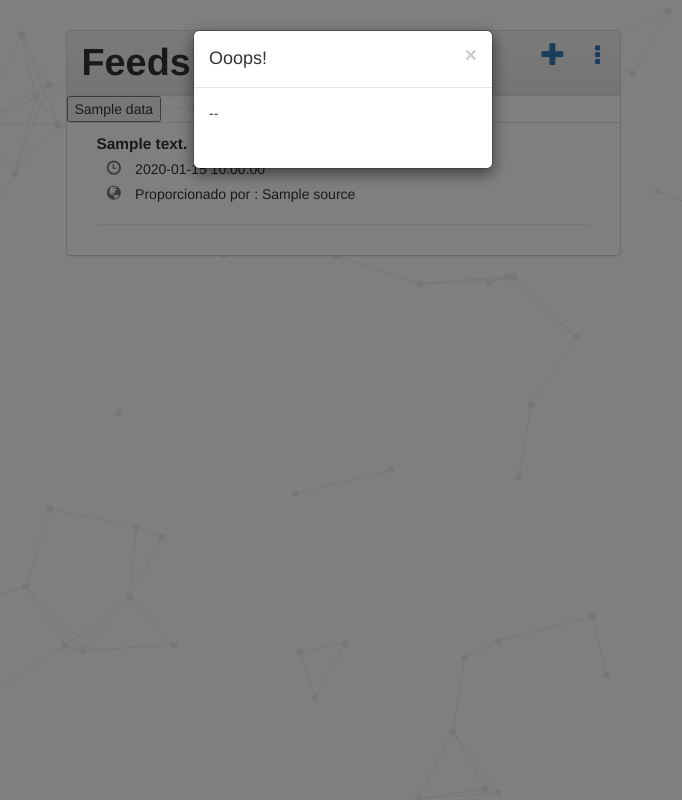
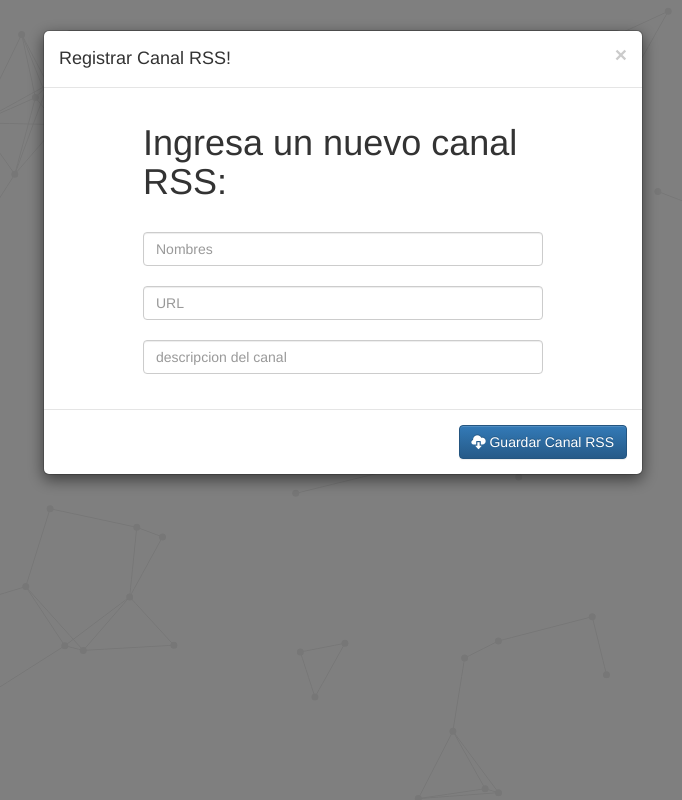
Before and after one commit to juanmisak/RSS-reader-multi-threads, a Python web app: template RSS/web/templates/home.html in a window 1280 px wide, after a click that opens the changed part. Shown: the whole page, without its empty margins (297-979 px from the left). Run offline with Jinja, Linux system fonts and the light colour scheme; the template is opened without the code that fills it: most values are stand-ins (such as "Sample title", 1, 10 or a date in 2020); some libraries are stand-ins or nearby versions.

Commit message:
Add new channels

```diff
--- a/RSS/web/templates/home.html
+++ b/RSS/web/templates/home.html
@@ -334,17 +334,43 @@ $(function(){
       </div>
     </div>
 
-
     <div id="cant-do-all-the-work-for-you" class="modal fade bs-example-modal-sm" tabindex="-1" role="dialog" aria-labelledby="mySmallModalLabel" aria-hidden="true">
-        <div class="modal-dialog modal-sm">
+        <div class="modal-dialog modal-md">
             <div class="modal-content">
                 <div class="modal-header">
                     <button type="button" class="close" data-dismiss="modal" aria-hidden="true">×</button>
-                    <h4 class="modal-title" id="mySmallModalLabel">Ooops!</h4>
+                    <h4 class="modal-title" id="mySmallModalLabel">Registrar Canal RSS!</h4>
                 </div>
                 <div class="modal-body">
-                    <p>--</p><br/>
-                </div>
+                                <!--iframe id="iframe" src="" style="zoom:0.60" width="99.6%" height="450" frameborder="0"></iframe-->
+                                    <form id='canalnuevo' action='addnewcanal' method='post'  enctype'multipart/form-data' style="width:400px; margin: 0 auto;">
+
+                                        <h1>Ingresa un nuevo canal RSS:</h1>
+                                        </br>
+
+                                        <div class="required-field-block">
+                                            <input name='nombre' type="text" placeholder="Nombres" class="form-control">
+                                            </br>
+                                        </div>
+
+                                        <div class="required-field-block">
+                                            <input name='url' type="text" placeholder="URL" class="form-control">
+                                            </br>
+                                        </div>
+
+                                        <div class="required-field-block">
+                                            <input name='descripcion' type='text' rows="3" class="form-control" placeholder="descripcion del canal">
+                                            </br>
+                                        </div>
+
+                                    </form>
+                            </div>
+                            <div class="modal-footer">
+
+                                <button id='enviarComentario' type="button" class="btn btn-primary"><!-- data-dismiss="modal"-->
+                                    <span class="glyphicon glyphicon-cloud-download" aria-hidden="true"></span> Guardar Canal RSS</button>
+
+                            </div>
             </div>
         </div>
     </div>
```
Also changed, not shown: RSS/web/forms.py (added, +10 -0 lines), RSS/web/views.py (+10 -2 lines).
